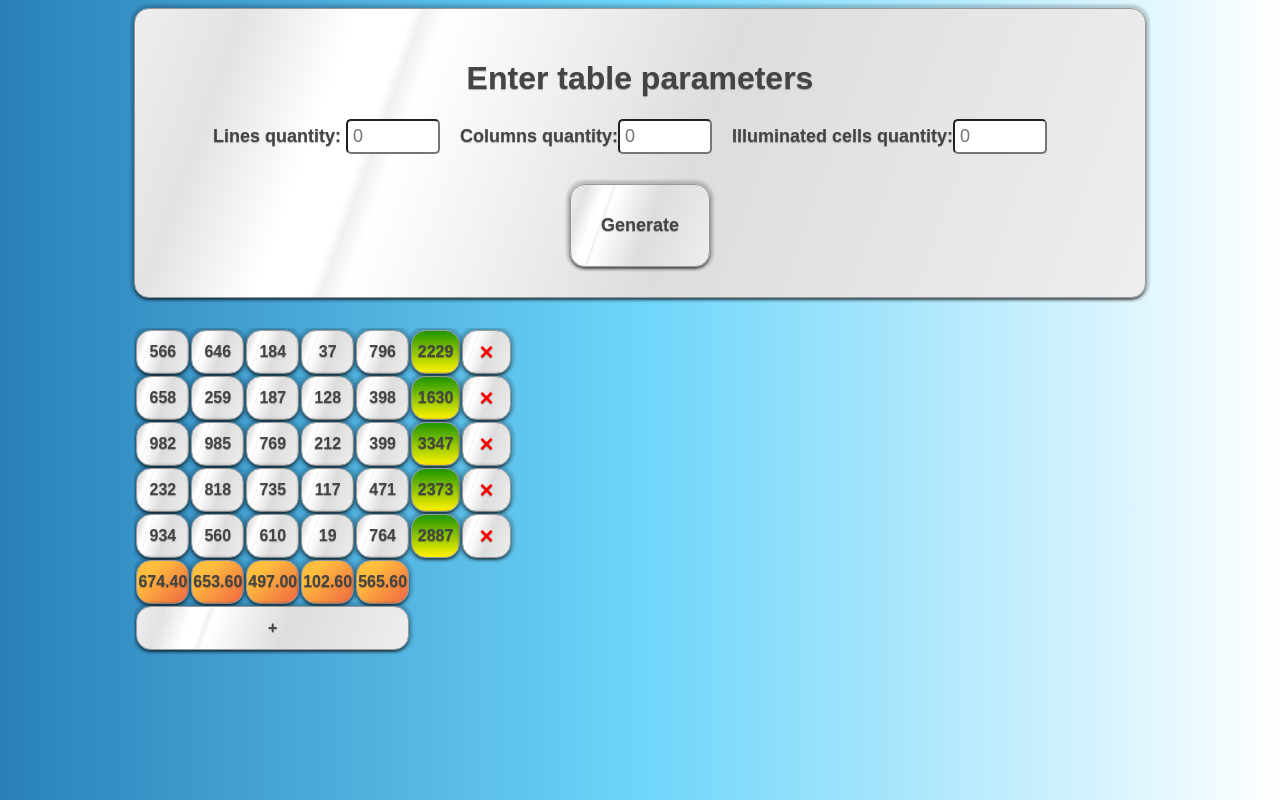
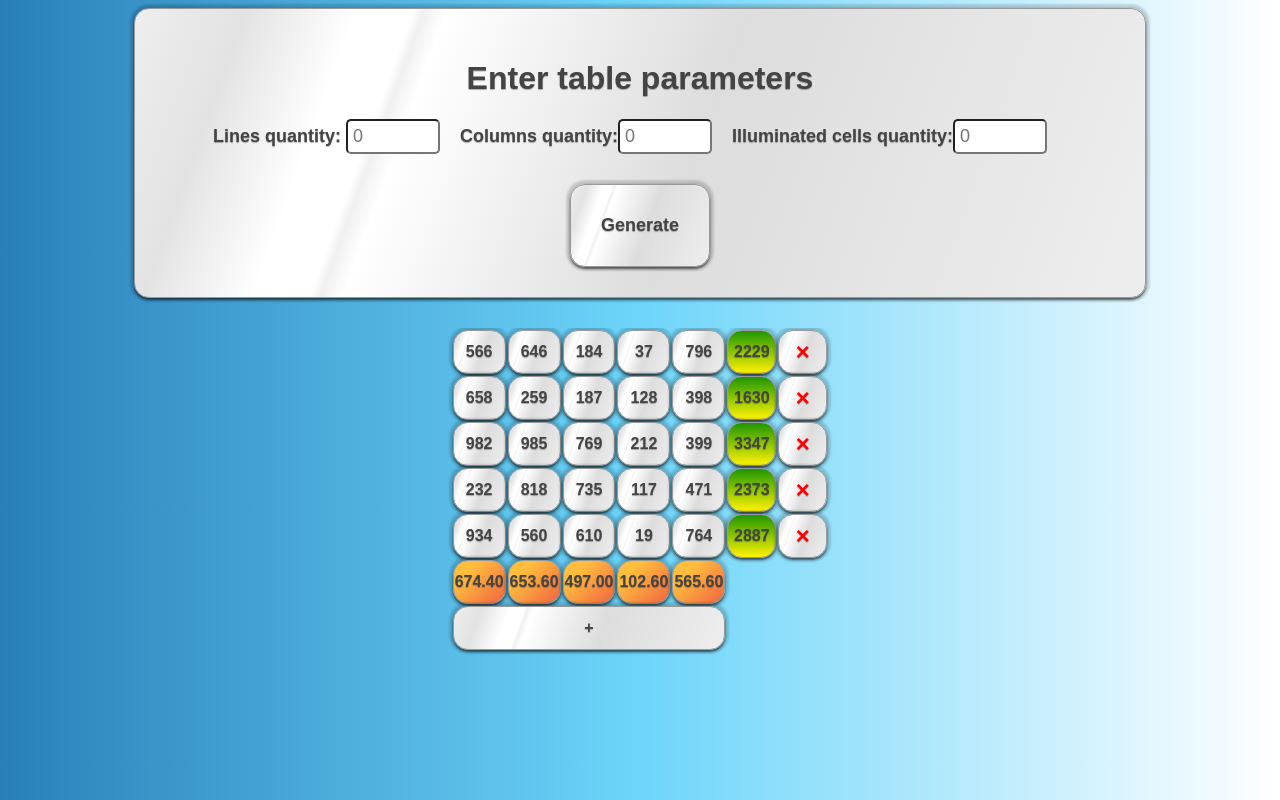
Before and after one commit to igorogerchuk/memcrab-test, a React (Create React App) app: page / in a window 1280 px wide. Both pictures are taken after typing "5", "5", "5" into the empty fields and a click on the input "Generate". Shown: the top 800 px of the page. Built offline with nearby package versions, Linux system fonts and the light colour scheme.

Commit message:
css added

```diff
--- a/src/components/Array/Array.module.css
+++ b/src/components/Array/Array.module.css
@@ -2,6 +2,10 @@
   margin: 0 auto;
   overflow: auto;
   height: 100vh;
+}
+
+.table {
+  margin: 0 auto;
 }
 
 .addCell {
```
Also changed, not shown: 22 other files (tests, documents, lock files or other folders).
